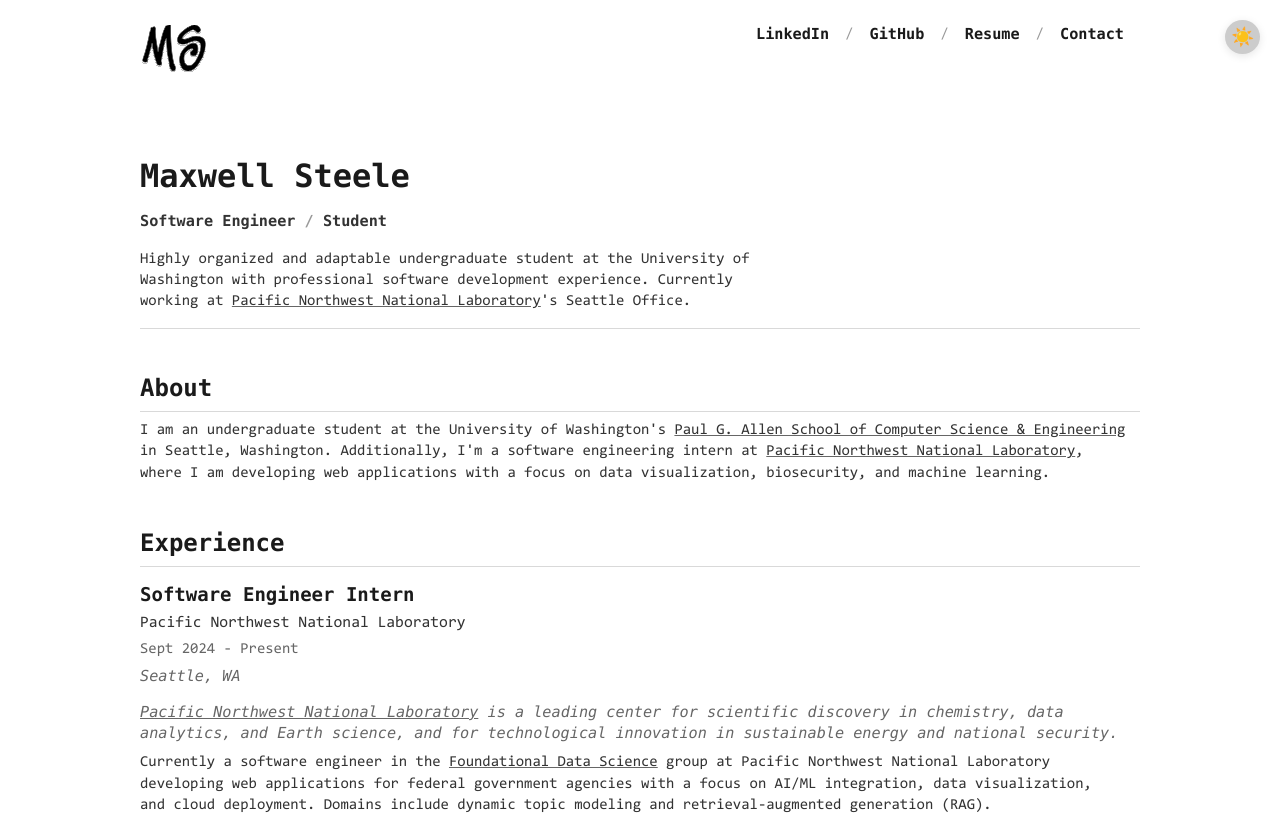
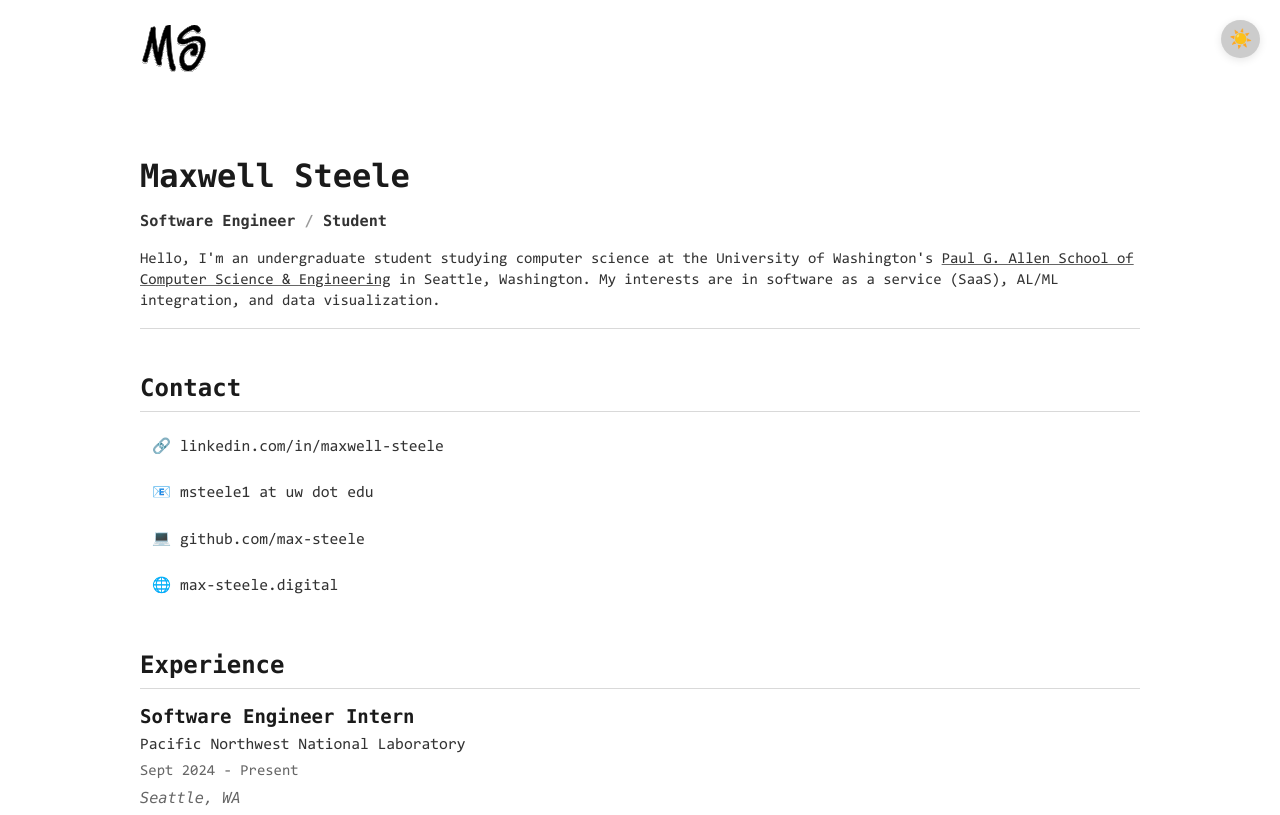
Before and after one commit to max-steele/personal-portfolio, a Next.js app: page / in a window 1280 px wide. Shown: the top 815 px of the page. Built offline with nearby package versions, Linux system fonts and the light colour scheme.

Commit message:
add contact section, remove navlinks

```diff
--- a/src/app/components/Header.tsx
+++ b/src/app/components/Header.tsx
@@ -2,12 +2,11 @@ import Link from "next/link";
 
 import style from "./Header.module.css";
 
-import { externalLinkAttributes as external } from "../utils/link";
 import { Txt } from "../components/Text";
 import { Spacer } from "../components/Spacer";
 import { cx } from "../utils/joinClassNames";
-import { NavLinks } from "./NavLinks";
 import { Logo } from "./Logo";
+import { ThemeToggle } from "./ThemeToggle";
 
 export const Header: React.FC<React.ComponentProps<"header">> = ({
   className,
@@ -46,17 +45,16 @@ export const Header: React.FC<React.ComponentProps<"header">> = ({
         </Txt>
       </Txt>
 
-      <Txt tag="p" fg={2} className={style.HeaderDetails}>
-        Highly organized and adaptable undergraduate student at the University of Washington with professional software development experience.
-        Currently working at {" "}
-        <Link href={"https://www.pnnl.gov/"} {...external}>
-          Pacific Northwest National Laboratory
-        </Link>
-        {"'s "}
-        Seattle Office.
+      <Txt tag="p" fg={2}>
+        Hello, I&apos;m an undergraduate student studying computer science at the University of Washington&apos;s{" "}
+        <Link href={"https://www.cs.washington.edu/"} target="_blank">
+          Paul G. Allen School of Computer Science & Engineering
+        </Link>{" "}
+        in Seattle, Washington.
+        My interests are in software as a service (SaaS), AL/ML integration, and data visualization.
       </Txt>
 
-      <NavLinks className={style.HeaderNav} />
+      <ThemeToggle />
     </div>
   </header>
 );
--- a/src/app/components/NavLinks.module.css
+++ /dev/null
@@ -1,9 +0,0 @@
-.NavLayout {
-  display: flex;
-  align-items: center;
-  /* font-weight: var(--font-weight-bold); */
-}
-
-.NavSpacer {
-  display: inline-block;
-}
--- a/src/app/components/NavLinks.tsx
+++ /dev/null
@@ -1,54 +0,0 @@
-import { cx } from "../utils/joinClassNames";
-import style from "./NavLinks.module.css";
-import { LinkButton } from "../components/LinkButton";
-import { Txt } from "../components/Text";
-import { Fragment } from "react";
-import { ThemeToggle } from "./ThemeToggle";
-
-export const NavLinks: React.FC<React.ComponentProps<"div"> & {}> = ({
-  className,
-  ...props
-}) => (
-  <nav className={cx(style.NavLayout, className)} {...props}>
-    {links.map((linkProps, i) => (
-      <Fragment key={linkProps.children}>
-        {i > 0 && (
-          <Txt fg={4} className={style.NavSpacer}>
-            /
-          </Txt>
-        )}
-        <LinkButton
-          offsetPx={16}
-          classNameInside={style.NavLinkInside}
-          {...linkProps}
-        />
-      </Fragment>
-    ))}
-    <ThemeToggle />
-  </nav>
-);
-
-const links = [
-  {
-    children: "LinkedIn",
-    href: "https://www.linkedin.com/in/maxwell-steele/",
-    external: true,
-  },
-  {
-    children: "GitHub",
-    href: "https://github.com/max-steele",
-    external: true,
-  },
-  {
-    children: "Resume",
-    href: "/media/resume.pdf",
-    external: true,
-    prefetch: false,
-  },
-  {
-    children: "Contact",
-    href: "mailto:msteele1@uw.edu",
-    external: true,
-    prefetch: false,
-  },
-];
--- a/src/app/components/Section.module.css
+++ b/src/app/components/Section.module.css
@@ -89,3 +89,49 @@
   align-items: left;
   justify-items: left;
 }
+
+.ContactList {
+  display: flex;
+  flex-direction: column;
+  gap: 8px;
+  padding-top: 8px;
+  width: fit-content;
+}
+
+.ContactLink {
+  display: flex;
+  align-items: center;
+  gap: 12px;
+  padding: 8px 12px;
+  border-radius: var(--border-radius);
+  transition: all 0.2s ease;
+  text-decoration: none;
+  color: var(--foreground-color-2);
+}
+
+.ContactLink span:not(.ContactIcon) {
+  font-size: var(--font-size-4);
+  font-weight: var(--font-weight-normal);
+  position: relative;
+}
+
+.ContactLink span:not(.ContactIcon)::after {
+  content: '';
+  position: absolute;
+  bottom: -2px;
+  left: 0;
+  width: 0;
+  height: 1px;
+  background-color: var(--foreground-color-1);
+  transition: width 0.2s ease;
+}
+
+.ContactLink:hover span:not(.ContactIcon)::after {
+  width: 100%;
+}
+
+.ContactIcon {
+  font-size: 1em;
+  width: 16px;
+  text-align: center;
+}
--- a/src/app/components/Sections.tsx
+++ b/src/app/components/Sections.tsx
@@ -33,23 +33,51 @@ export type SectionProps = React.ComponentProps<
   typeof Section
 >;
 
-const about: SectionProps = {
+const contact: SectionProps = {
   sectionDescriptionProps: {
-    header: "About",
+    header: "Contact",
     components: [
       (
         <>
-          <Txt tag="p" fg={2}>
-            I am an undergraduate student at the University of Washington&apos;s{" "}
-            <Link href={"https://www.cs.washington.edu/"} target="_blank">
-              Paul G. Allen School of Computer Science & Engineering
-            </Link>{" "}
-            in Seattle, Washington. Additionally, I&apos;m a software engineering intern at{" "}
-            <Link href={"https://www.pnnl.gov/"} target="_blank">
-              Pacific Northwest National Laboratory
+          <div className={style.ContactList}>
+            <Link
+              href="https://linkedin.com/in/maxwell-steele"
+              className={style.ContactLink}
+              target="_blank"
+              rel="noopener noreferrer"
+            >
+              <span className={style.ContactIcon}>🔗</span>
+              <span>linkedin.com/in/maxwell-steele</span>
             </Link>
-            , where I am developing web applications with a focus on data visualization, biosecurity, and machine learning.
-          </Txt>
+
+            <Link
+              href="mailto:msteele1@uw.edu"
+              className={style.ContactLink}
+            >
+              <span className={style.ContactIcon}>📧</span>
+              <span>msteele1 at uw dot edu</span>
+            </Link>
+
+            <Link
+              href="https://github.com/max-steele"
+              className={style.ContactLink}
+              target="_blank"
+              rel="noopener noreferrer"
+            >
+              <span className={style.ContactIcon}>💻</span>
+              <span>github.com/max-steele</span>
+            </Link>
+
+            <Link
+              href="https://max-steele.digital"
+              className={style.ContactLink}
+              target="_blank"
+              rel="noopener noreferrer"
+            >
+              <span className={style.ContactIcon}>🌐</span>
+              <span>max-steele.digital</span>
+            </Link>
+          </div>
         </>
       )
     ]
@@ -140,7 +168,7 @@ const skills: SectionProps = {
 };
 
 export const sections = {
-  about,
+  contact,
   experience,
   education,
   skills
--- a/src/app/components/ThemeToggle.module.css
+++ b/src/app/components/ThemeToggle.module.css
@@ -8,7 +8,7 @@
   z-index: 1000;
   cursor: pointer;
   border-radius: 50%;
-  padding: 6px;
+  padding: 8px;
   background-color: var(--background-color-2);
   border: 1px solid var(--border-color);
   transition: all 0.15s ease-out;
--- a/src/app/page.tsx
+++ b/src/app/page.tsx
@@ -10,7 +10,7 @@ export default function Home() {
     <div className={style.Layout}>
       <Header />
       <main className={cx(style.SectionLayout)}>
-        <Section {...sections.about} />
+        <Section {...sections.contact} />
         <Section {...sections.experience} />
         <Section {...sections.education} />
         <Section {...sections.skills} />
```
